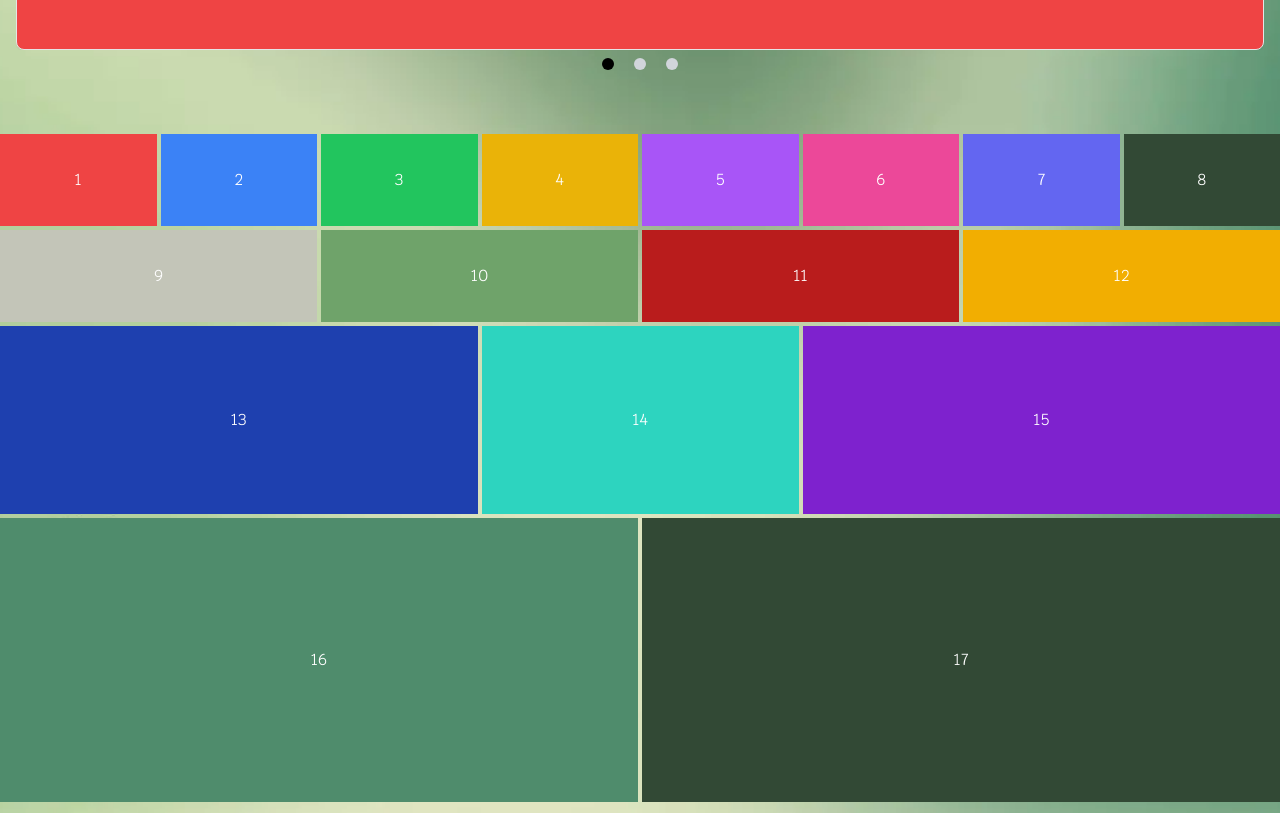
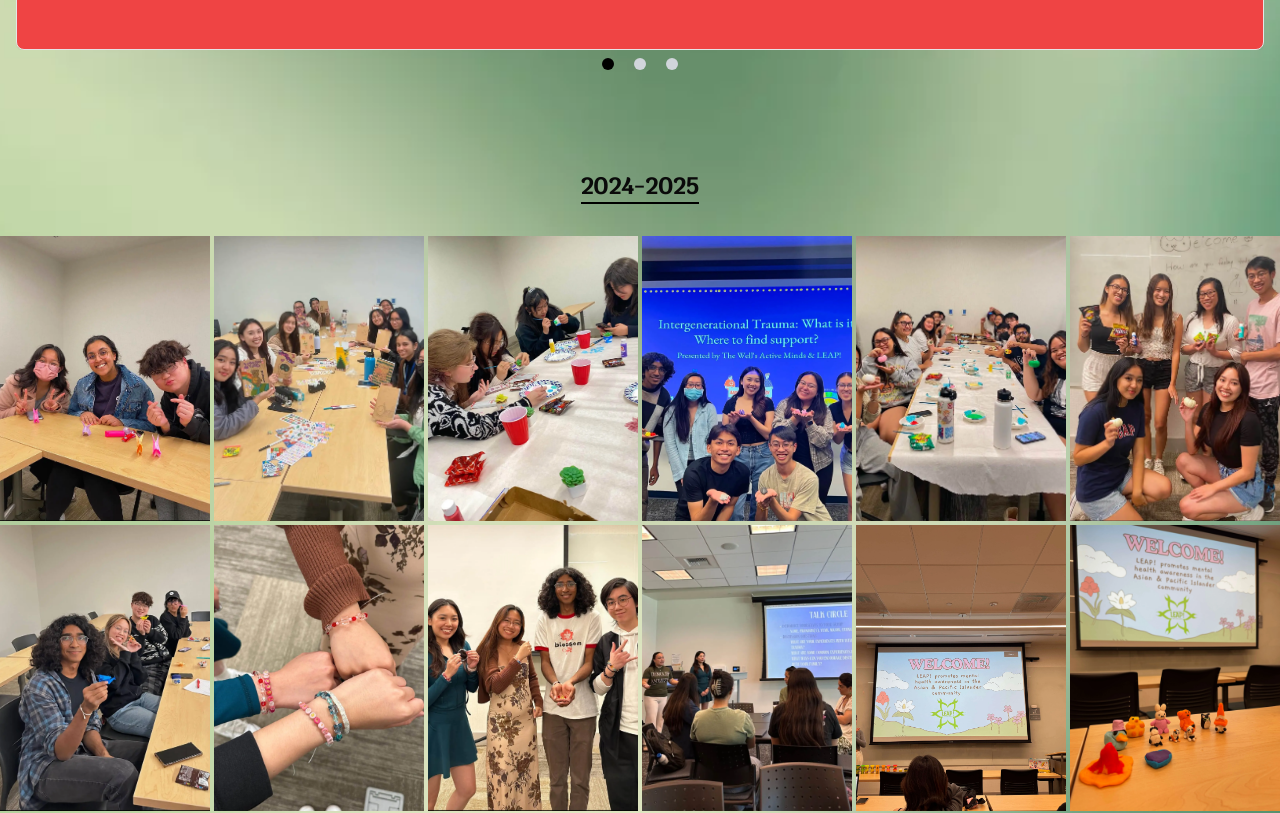
Before and after one commit to acm-ucr/leap-website, a Next.js app: page /gallery in a window 1280 px wide. Shown: the part 880-1693 px from the top of the page. Built offline with nearby package versions, Linux system fonts and the light colour scheme.

Commit message:
Added Images and Adjusted Grid Still In Progress

```diff
--- a/src/components/gallery/Gallery.tsx
+++ b/src/components/gallery/Gallery.tsx
@@ -19,6 +19,11 @@ const Gallery = () => {
           Gallery Page
         </h1>
         <Carousel />
+        <div className="flex justify-center mt-5 pt-12">
+          <h2 className="text-center font-leap text-2xl font-bold border-b-2 border-black inline-block">
+            2024-2025
+          </h2>
+        </div>
         <PicturesGrid />
       </div>
     </div>
--- a/src/components/gallery/PicturesData.tsx
+++ b/src/components/gallery/PicturesData.tsx
@@ -1,81 +1,88 @@
 export interface PicturesData {
-  text: string;
   className: string;
+  Pictures: string;
+  Alt: string;
+  ImgProperties?: string;
 }
 
 export const PicturesData: PicturesData[] = [
   {
-    text: "1",
-    className: "flex items-center justify-center bg-red-500",
+    className: "flex justify-center items-center",
+    Pictures: "/gallery/grid/grid1.webp",
+    Alt: "Image 1",
   },
   {
-    text: "2",
-    className: "flex items-center justify-center bg-blue-500",
+    className: "flex justify-center items-center",
+    Pictures: "/gallery/grid/grid2.webp",
+    Alt: "Image 2",
   },
   {
-    text: "3",
-    className: "flex items-center justify-center bg-green-500",
+    className: "flex justify-center items-center",
+    Pictures: "/gallery/grid/grid3.webp",
+    Alt: "Image 3",
   },
   {
-    text: "4",
-    className: "flex items-center justify-center bg-yellow-500",
+    className: "flex justify-center items-center",
+    Pictures: "/gallery/grid/grid4.webp",
+    Alt: "Image 4",
   },
   {
-    text: "5",
-    className: "flex items-center justify-center bg-purple-500",
+    className: "flex justify-center items-center",
+    Pictures: "/gallery/grid/grid5.webp",
+    Alt: "Image 5",
   },
   {
-    text: "6",
-    className: "flex items-center justify-center bg-pink-500",
+    className: "flex justify-center items-center",
+    Pictures: "/gallery/grid/grid6.webp",
+    Alt: "Image 6",
   },
   {
-    text: "7",
-    className: "flex items-center justify-center bg-indigo-500",
+    className: "flex justify-center items-center",
+    Pictures: "/gallery/grid/grid7.webp",
+    Alt: "Image 7",
   },
   {
-    text: "8",
-    className: "flex items-center justify-center bg-leap-dark-green",
+    className: "flex justify-center items-center",
+    Pictures: "/gallery/grid/grid8.webp",
+    Alt: "Image 8",
   },
   {
-    text: "9",
-    className: "flex items-center justify-center bg-leap-grey lg:col-span-2",
+    className: "flex justify-center items-center",
+    Pictures: "/gallery/grid/grid9.webp",
+    Alt: "Image 9",
   },
   {
-    text: "10",
     className:
-      "flex items-center justify-center bg-leap-light-green lg:col-span-2",
+      "flex justify-center items-center",
+    Pictures: "/gallery/grid/grid10.webp",
+    Alt: "Image 10",
   },
   {
-    text: "11",
-    className: "flex items-center justify-center bg-red-700 lg:col-span-2",
+    className: "flex justify-center items-center",
+    Pictures: "/gallery/grid/grid11.webp",
+    Alt: "Image 11",
   },
   {
-    text: "12",
-    className: "flex items-center justify-center bg-leap-yellow lg:col-span-2",
+    className: "flex justify-center items-center",
+    Pictures: "/gallery/grid/grid12.webp",
+    Alt: "Image 12",
   },
   {
-    text: "13",
     className:
-      "flex items-center justify-center bg-blue-800 md:col-span-2 lg:col-span-3 lg:row-span-2",
+      "flex justify-center items-center",
+    Pictures: "/gallery/grid/grid13.webp",
+    Alt: "Image 13",
   },
   {
-    text: "14",
     className:
-      "col-span-2 flex items-center justify-center bg-teal-400 sm:col-span-2 md:col-span-2 lg:col-span-2 lg:row-span-2",
+      "flex justify-center items-center",
+    Pictures: "/gallery/grid/grid14.webp",
+    Alt: "Image 14",
   },
   {
-    text: "15",
     className:
-      "flex items-center justify-center bg-purple-700 md:col-span-2 lg:col-span-3 lg:row-span-2",
-  },
-  {
-    text: "16",
-    className:
-      "col-span-4 row-span-2 flex items-center justify-center bg-leap-mid-green md:col-span-3 lg:col-span-4 lg:row-span-3",
-  },
-  {
-    text: "17",
-    className:
-      "col-span-4 row-span-2 flex items-center justify-center bg-leap-dark-green md:col-span-3 lg:col-span-4 lg:row-span-3",
+      "flex justify-center items-center",
+    Pictures: "/gallery/grid/grid15.webp",
+    Alt: "Image 15",
   },
 ];
--- a/src/components/gallery/PicturesGrid.tsx
+++ b/src/components/gallery/PicturesGrid.tsx
@@ -1,16 +1,16 @@
 import React from "react";
 import { PicturesData } from "./PicturesData";
-// import Image from "next/image";
-
-// const FlowerImg = "/assets/home/description.webp";
 
 const PicturesGrid = () => {
   return (
-    <div className="grid min-h-screen grid-cols-4 grid-rows-8 gap-1 pb-1 pt-8 text-white sm:grid-cols-4 md:grid-cols-6 lg:grid-cols-8">
+    <div className="grid grid-cols-4 grid-rows-4 gap-1 pb-1 pt-8 h-[900px] md:grid-cols-6 lg:grid-cols-6 lg:grid-rows-3">
       {PicturesData.map((item, index) => (
         <div key={index} className={`${item.className}`}>
-          {/* <Image src={FlowerImg} alt="flower" /> */}
-          {item.text}
+          <img
+            className={`${item.ImgProperties || "flex h-full w-full items-center justify-center object-cover"}`}
+            src={item.Pictures}
+            alt={item.Alt}
+          />
         </div>
       ))}
     </div>
```
Also changed, not shown: public/gallery/grid/grid15.webp (renamed from public/gallery/grid/gird15.webp).
